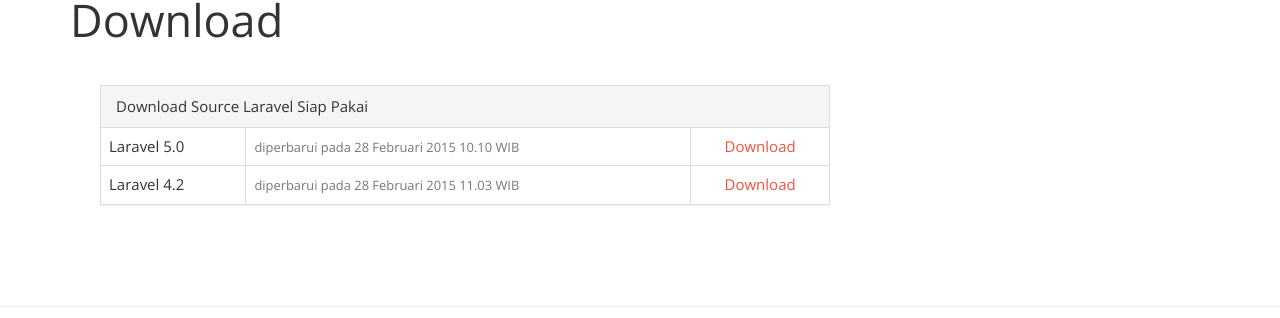
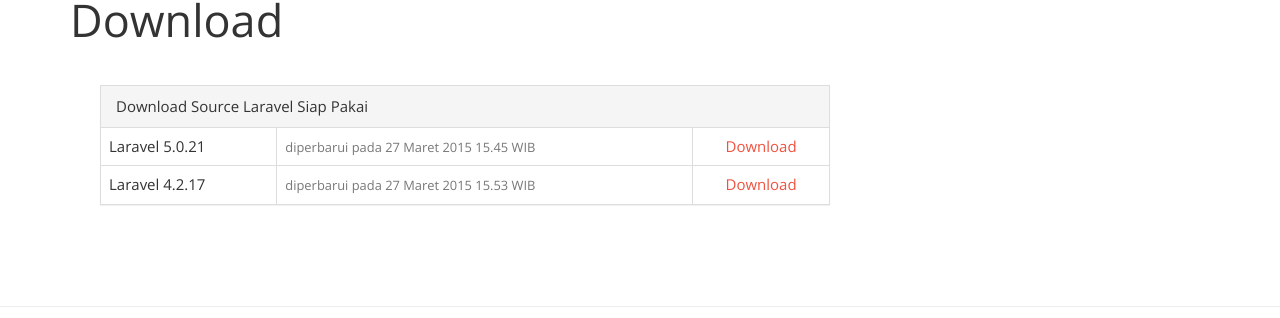
Before and after one commit to id-laravel/id-laravel.github.io, a Jekyll site: the page built from download/index.html, in a window 1280 px wide. Shown: the part 132-450 px from the top of the page. Built offline with Jekyll 4.4.1, drawn with Linux system fonts in a browser that asks for light colours; nearby versions of some CDN libraries.

Commit message:
update laravel installation package

```diff
--- a/download/index.html
+++ b/download/index.html
@@ -10,14 +10,14 @@
             <table class="table table-bordered">
                 <tbody>
                 <tr>
-                    <td>Laravel 5.0</td>
-                    <td><small class="text-muted">diperbarui pada 28 Februari 2015 10.10 WIB</small></td>
-                    <td class="text-center"><a href="/resources/laravel-5.0.zip">Download</a></td>
+                    <td>Laravel 5.0.21</td>
+                    <td><small class="text-muted">diperbarui pada 27 Maret 2015 15.45 WIB</small></td>
+                    <td class="text-center"><a href="/resources/laravel-5.0.21.zip">Download</a></td>
                 </tr>
                 <tr>
-                    <td>Laravel 4.2</td>
-                    <td><small class="text-muted">diperbarui pada 28 Februari 2015 11.03 WIB</small></td>
-                    <td class="text-center"><a href="/resources/laravel-4.2.zip">Download</a></td>
+                    <td>Laravel 4.2.17</td>
+                    <td><small class="text-muted">diperbarui pada 27 Maret 2015 15.53 WIB</small></td>
+                    <td class="text-center"><a href="/resources/laravel-4.2.17.zip">Download</a></td>
                 </tr>
                 </tbody>
             </table>
```
Also changed, not shown: 2 other files.
